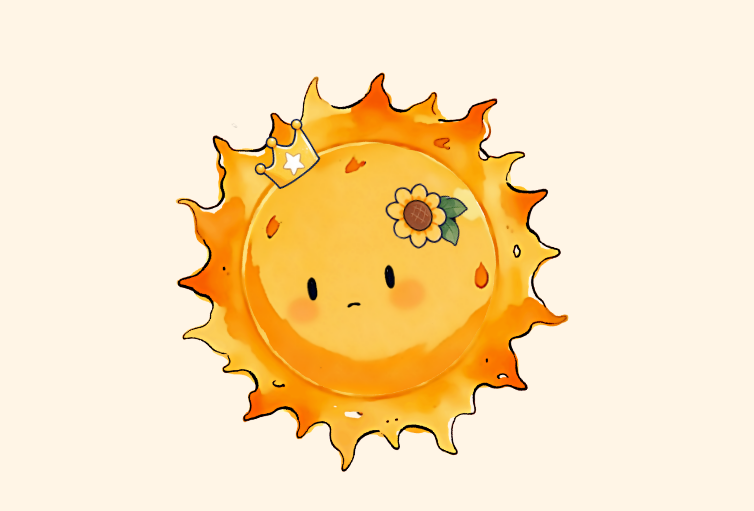
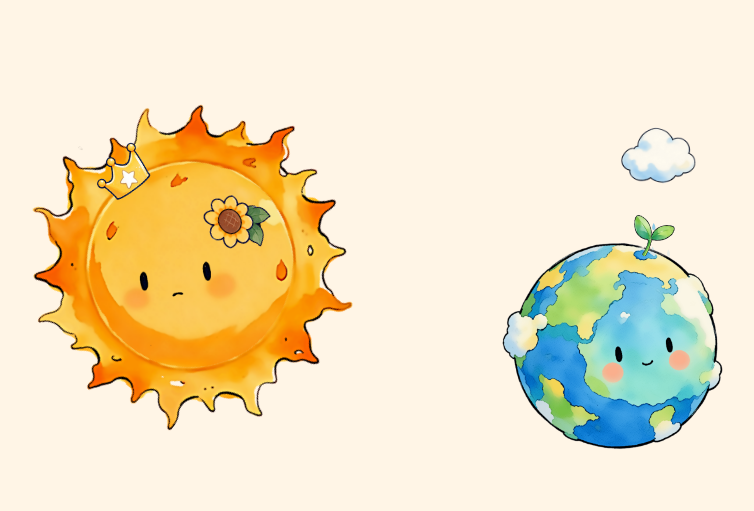
Before and after one commit to SleepyHazelnut/My-SolarSystem, a website built with Vite: page index.html in a window 1280 px wide. Shown: the part 153-664 px from the top of the page, without its empty margins (276-1030 px from the left). Built offline with nearby package versions, Linux system fonts and the light colour scheme.

Commit message:
feat(舞台): 接入地球角色并改为双舞台排布
页面由单角色改为两个舞台并列。
- index.html 增加第二个舞台容器
- main.js 按容器属性挂载对应角色
- style.css 补充并排布局

```diff
--- a/index.html
+++ b/index.html
@@ -8,8 +8,9 @@
 </head>
 <body>
   <main class="hero">
-    <!-- 太阳角色的 SVG 由 src/sun.js 注入到这里；aria-label 写在注入的 <svg> 上 -->
+    <!-- 两个角色的 SVG 分别由 src/sun.js、src/earth.js 注入；aria-label 写在注入的 <svg> 上 -->
     <div class="sun-stage" id="sun"></div>
+    <div class="earth-stage" id="earth"></div>
   </main>
 
   <script type="module" src="/src/main.js"></script>
--- a/src/main.js
+++ b/src/main.js
@@ -1,12 +1,18 @@
 /**
- * 页面入口：把太阳挂到 #sun 上；加 `?debug=1` 时额外挂一个左下角调试面板。
+ * 页面入口：把太阳挂到 #sun、地球挂到 #earth；
+ * 加 `?debug=1` 时额外挂一个左下角调试面板。
  */
 import { mountSun } from './sun.js';
+import { mountEarth } from './earth.js';
 
 const root = document.getElementById('sun');
+const earthRoot = document.getElementById('earth');
 
 if (!root) {
   throw new Error('找不到 #sun 容器');
+}
+if (!earthRoot) {
+  throw new Error('找不到 #earth 容器');
 }
 
 const debugOn = new URLSearchParams(location.search).get('debug') === '1';
@@ -20,27 +26,35 @@ if (debugOn) {
   document.body.appendChild(panel);
 }
 
+/* 两个角色各自每 500ms 报一次状态。⚠️ 必须在这里合并渲染 ——
+   两边都直接往同一个 <pre> 写的话会互相覆盖，看到的是闪烁的半份信息。 */
+const st = { sun: {}, earth: {} };
+const draw = () => {
+  if (!panel) return;
+  panel.textContent = [
+    'SVG 星球 · 运行中',
+    `太阳  fps ${String(st.sun.fps ?? '-').padStart(4)}   look ${(st.sun.lx ?? 0).toFixed(1)} , ${(st.sun.ly ?? 0).toFixed(1)}`,
+    `地球  fps ${String(st.earth.fps ?? '-').padStart(4)}   悬停 ${(st.earth.hover ?? 0).toFixed(2)}  按压 ${(st.earth.press ?? 0).toFixed(2)}  眨眼 ${(st.earth.blink ?? 0).toFixed(2)}`,
+  ].join('\n');
+};
+
 const sun = mountSun(root, {
-  debug: panel
-    ? (s) => {
-        panel.textContent = [
-          'SVG 太阳 · 运行中',
-          `lookX ${s.lx.toFixed(2).padStart(7)}`,
-          `lookY ${s.ly.toFixed(2).padStart(7)}`,
-          `指针  ${s.sx.toFixed(0).padStart(4)} , ${s.sy.toFixed(0).padStart(4)}`,
-          `fps   ${String(s.fps).padStart(4)}`,
-        ].join('\n');
-      }
-    : undefined,
+  debug: debugOn ? (s) => { Object.assign(st.sun, s); draw(); } : undefined,
+});
+
+const earth = mountEarth(earthRoot, {
+  debug: debugOn ? (s) => { Object.assign(st.earth, s); draw(); } : undefined,
 });
 
 // 暴露到 window：调试脚本靠它读状态、手动摆视线
 window.sun = sun;
+window.earth = earth;
 
 // 热更新时先拆干净，否则会叠出第二个 rAF 循环
 if (import.meta.hot) {
   import.meta.hot.dispose(() => {
     sun.destroy();
+    earth.destroy();
     panel?.remove();
   });
 }
--- a/src/style.css
+++ b/src/style.css
@@ -23,22 +23,35 @@ body {
 /* ---------- 舞台 ---------- */
 
 .hero {
-  display: grid;
-  place-items: center;
+  display: flex;
+  align-items: center;
+  justify-content: center;
+  flex-wrap: wrap;
+  gap: 1.5vmin;
   width: 100%;
   padding: 24px;
 }
 
 .sun-stage {
-  width: min(590px, 78vmin);
+  width: min(560px, 60vmin);
   aspect-ratio: 590 / 600;
   cursor: pointer;
   -webkit-tap-highlight-color: transparent;
   touch-action: manipulation;
 }
 
-/* 注入进来的 <svg> 撑满舞台。宽高交给 CSS，viewBox 590×600 负责等比缩放 */
-.sun-stage svg {
+/* 地球（2026-10-03）：viewBox 440×560 —— 上方留了云和雨的空间 */
+.earth-stage {
+  width: min(400px, 43vmin);
+  aspect-ratio: 440 / 560;
+  cursor: pointer;
+  -webkit-tap-highlight-color: transparent;
+  touch-action: manipulation;
+}
+
+/* 注入进来的 <svg> 撑满舞台。宽高交给 CSS，viewBox 负责等比缩放 */
+.sun-stage svg,
+.earth-stage svg {
   display: block;
   width: 100%;
   height: 100%;
```
Also changed, not shown: README.md.
